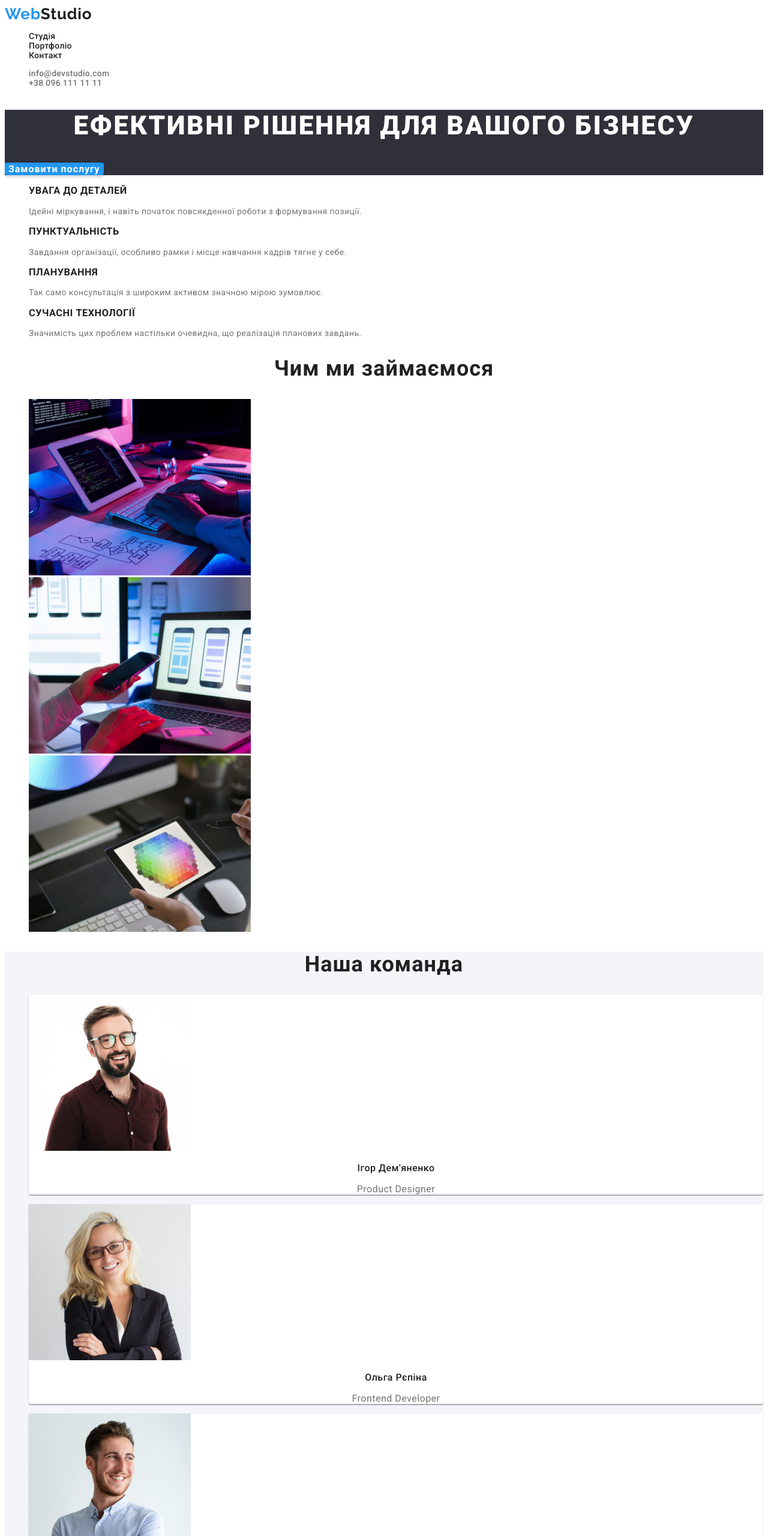
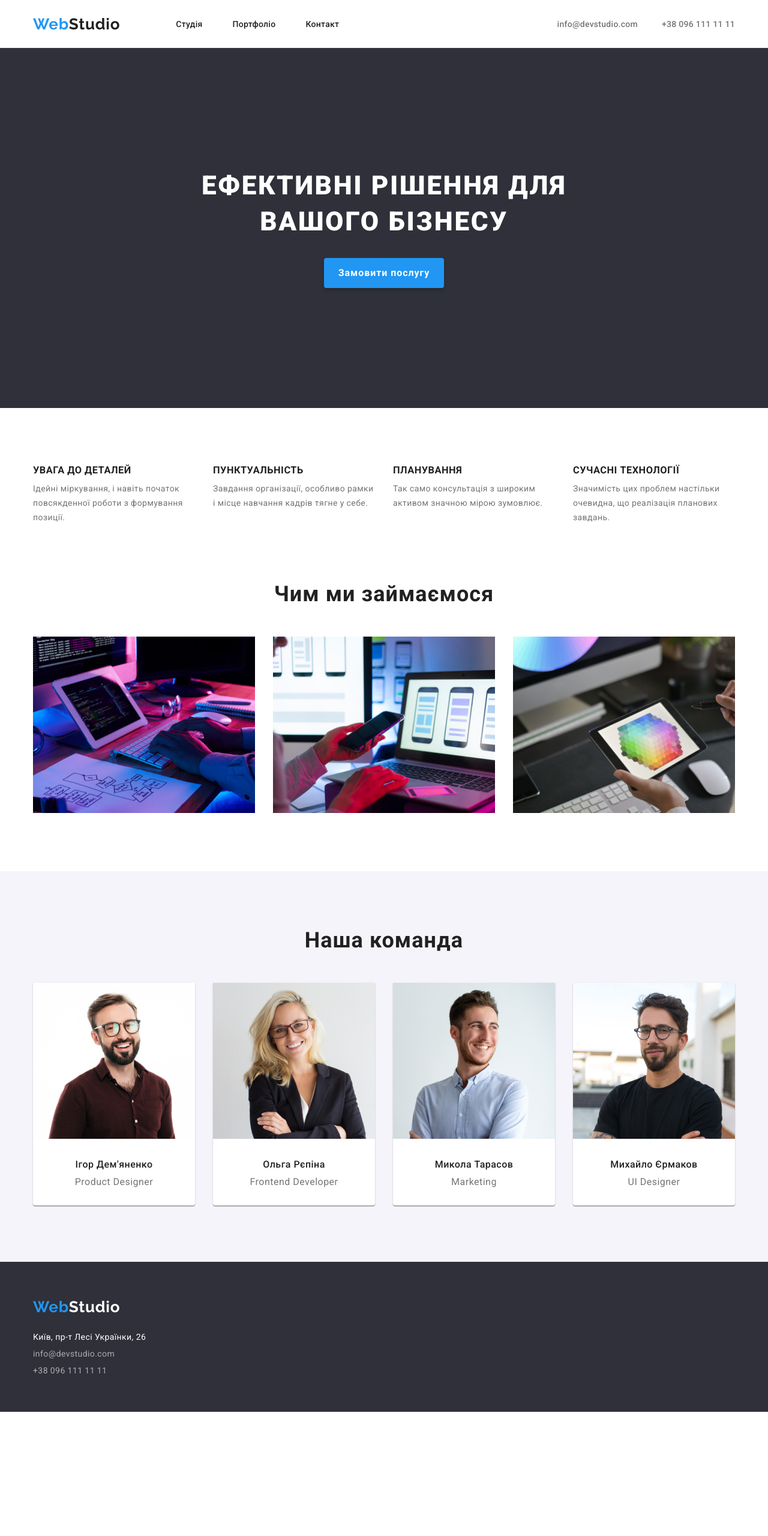
Before and after one commit to maksimilianimys/Savluk-Maks-33, a plain HTML site: page index.html in a window 1280 px wide. Shown: the top 2560 px of the page at 60% size. After the commit the page ends 2353 px from the top, so only its background shows below. Drawn offline with Linux system fonts and the light colour scheme.

Commit message:
fix lab2 && create lab 3

```diff
--- /dev/null
+++ b/css/modern-normalize.css
@@ -0,0 +1,274 @@
+/*! modern-normalize v2.0.0 | MIT License | https://github.com/sindresorhus/modern-normalize */
+
+/*
+Document
+========
+*/
+
+/**
+Use a better box model (opinionated).
+*/
+
+*,
+::before,
+::after {
+	box-sizing: border-box;
+}
+
+html {
+	/* Improve consistency of default fonts in all browsers. (https://github.com/sindresorhus/modern-normalize/issues/3) */
+	font-family:
+		system-ui,
+		'Segoe UI',
+		Roboto,
+		Helvetica,
+		Arial,
+		sans-serif,
+		'Apple Color Emoji',
+		'Segoe UI Emoji';
+	line-height: 1.15; /* 1. Correct the line height in all browsers. */
+	-webkit-text-size-adjust: 100%; /* 2. Prevent adjustments of font size after orientation changes in iOS. */
+	-moz-tab-size: 4; /* 3. Use a more readable tab size (opinionated). */
+	tab-size: 4; /* 3 */
+}
+
+/*
+Sections
+========
+*/
+
+body {
+	margin: 0; /* Remove the margin in all browsers. */
+}
+
+/*
+Grouping content
+================
+*/
+
+/**
+1. Add the correct height in Firefox.
+2. Correct the inheritance of border color in Firefox. (https://bugzilla.mozilla.org/show_bug.cgi?id=190655)
+*/
+
+hr {
+	height: 0; /* 1 */
+	color: inherit; /* 2 */
+}
+
+/*
+Text-level semantics
+====================
+*/
+
+/**
+Add the correct text decoration in Chrome, Edge, and Safari.
+*/
+
+abbr[title] {
+	text-decoration: underline dotted;
+}
+
+/**
+Add the correct font weight in Edge and Safari.
+*/
+
+b,
+strong {
+	font-weight: bolder;
+}
+
+/**
+1. Improve consistency of default fonts in all browsers. (https://github.com/sindresorhus/modern-normalize/issues/3)
+2. Correct the odd 'em' font sizing in all browsers.
+*/
+
+code,
+kbd,
+samp,
+pre {
+	font-family:
+		ui-monospace,
+		SFMono-Regular,
+		Consolas,
+		'Liberation Mono',
+		Menlo,
+		monospace; /* 1 */
+	font-size: 1em; /* 2 */
+}
+
+/**
+Add the correct font size in all browsers.
+*/
+
+small {
+	font-size: 80%;
+}
+
+/**
+Prevent 'sub' and 'sup' elements from affecting the line height in all browsers.
+*/
+
+sub,
+sup {
+	font-size: 75%;
+	line-height: 0;
+	position: relative;
+	vertical-align: baseline;
+}
+
+sub {
+	bottom: -0.25em;
+}
+
+sup {
+	top: -0.5em;
+}
+
+/*
+Tabular data
+============
+*/
+
+/**
+1. Remove text indentation from table contents in Chrome and Safari. (https://bugs.chromium.org/p/chromium/issues/detail?id=999088, https://bugs.webkit.org/show_bug.cgi?id=201297)
+2. Correct table border color inheritance in Chrome and Safari. (https://bugs.chromium.org/p/chromium/issues/detail?id=935729, https://bugs.webkit.org/show_bug.cgi?id=195016)
+*/
+
+table {
+	text-indent: 0; /* 1 */
+	border-color: inherit; /* 2 */
+}
+
+/*
+Forms
+=====
+*/
+
+/**
+1. Change the font styles in all browsers.
+2. Remove the margin in Firefox and Safari.
+*/
+
+button,
+input,
+optgroup,
+select,
+textarea {
+	font-family: inherit; /* 1 */
+	font-size: 100%; /* 1 */
+	line-height: 1.15; /* 1 */
+	margin: 0; /* 2 */
+}
+
+/**
+Remove the inheritance of text transform in Edge and Firefox.
+*/
+
+button,
+select {
+	text-transform: none;
+}
+
+/**
+Correct the inability to style clickable types in iOS and Safari.
+*/
+
+button,
+[type='button'],
+[type='reset'],
+[type='submit'] {
+	-webkit-appearance: button;
+}
+
+/**
+Remove the inner border and padding in Firefox.
+*/
+
+::-moz-focus-inner {
+	border-style: none;
+	padding: 0;
+}
+
+/**
+Restore the focus styles unset by the previous rule.
+*/
+
+:-moz-focusring {
+	outline: 1px dotted ButtonText;
+}
+
+/**
+Remove the additional ':invalid' styles in Firefox.
+See: https://github.com/mozilla/gecko-dev/blob/2f9eacd9d3d995c937b4251a5557d95d494c9be1/layout/style/res/forms.css#L728-L737
+*/
+
+:-moz-ui-invalid {
+	box-shadow: none;
+}
+
+/**
+Remove the padding so developers are not caught out when they zero out 'fieldset' elements in all browsers.
+*/
+
+legend {
+	padding: 0;
+}
+
+/**
+Add the correct vertical alignment in Chrome and Firefox.
+*/
+
+progress {
+	vertical-align: baseline;
+}
+
+/**
+Correct the cursor style of increment and decrement buttons in Safari.
+*/
+
+::-webkit-inner-spin-button,
+::-webkit-outer-spin-button {
+	height: auto;
+}
+
+/**
+1. Correct the odd appearance in Chrome and Safari.
+2. Correct the outline style in Safari.
+*/
+
+[type='search'] {
+	-webkit-appearance: textfield; /* 1 */
+	outline-offset: -2px; /* 2 */
+}
+
+/**
+Remove the inner padding in Chrome and Safari on macOS.
+*/
+
+::-webkit-search-decoration {
+	-webkit-appearance: none;
+}
+
+/**
+1. Correct the inability to style clickable types in iOS and Safari.
+2. Change font properties to 'inherit' in Safari.
+*/
+
+::-webkit-file-upload-button {
+	-webkit-appearance: button; /* 1 */
+	font: inherit; /* 2 */
+}
+
+/*
+Interactive
+===========
+*/
+
+/*
+Add the correct display in Chrome and Safari.
+*/
+
+summary {
+	display: list-item;
+}
--- a/css/styles.css
+++ b/css/styles.css
@@ -3,6 +3,7 @@
     --white: #ffffff;
     --primary_color: #2f303a;
     --blue: #2196f3;
+    --light_blue: #188ce8;
     --grey: #757575;
     --white_button: #f5f4fa;
     --dominant_font: "Roboto", sans-serif;
@@ -31,23 +32,62 @@
     font-style: normal;
 }
 
+ul, ol {
+    margin: 0;
+    padding: 0;
+}
+
+h1, h2, h3, h4, p {
+    margin: 0;
+}
+
 li {
     list-style-type: none;
 }
 
+.container {
+    width: 1200px;
+    padding-left: 15px;
+    padding-right: 15px;
+    margin-left: auto;
+    margin-right: auto;
+}
+
 .header {
+
+    height: 80px;
+    display: flex;
+    align-items: center;
+    border-bottom: 1px solid #ececec;
+
+    .container {
+        display: flex;
+        align-items: center;
+    }
+
+    nav {
+        margin-left: 93px;
+    }
+
     .logo-header {
         color: var(--blue);
+
         > span {
             color: var(--black)
         }
+
         font-family: Raleway, sans-serif;
         font-size: 26px;
         font-weight: 700;
         letter-spacing: 0.03em;
+
     }
 
     .header-link-list {
+
+        display: flex;
+        gap: 50px;
+
         .header-link-element {
             font-weight: 500;
             letter-spacing: 0.02em;
@@ -63,6 +103,11 @@
     }
 
     .header-contact-list {
+
+        display: flex;
+        margin-left: auto;
+        gap: 40px;
+
         .contact-header {
             color: var(--grey);
             font-weight: 500;
@@ -85,19 +130,28 @@
         font-size: 36px;
         font-weight: 700;
         letter-spacing: 0.03em;
+        margin-bottom: 50px;
     }
 
     .hero {
         background: var(--primary_color);
+
+        height: 600px;
+        display: flex;
+        align-items: center;
+        text-align: center;
 
         .business-hero {
             color: var(--white);
             text-align: center;
             font-size: 44px;
             font-weight: 900;
-            /*line-height: 1.36;*/
+            line-height: 1.36;
             letter-spacing: 0.06em;
             text-transform: uppercase;
+
+            margin: auto;
+            max-width: 696px;
         }
 
         .button-hero {
@@ -105,26 +159,47 @@
             border: none;
             font-size: 16px;
             font-weight: 700;
-            /*line-height: 1.875;*/
+            line-height: 1.875;
             letter-spacing: 0.06em;
             border-radius: 4px;
             background: var(--blue);
             box-shadow: 0px 4px 4px 0px rgba(0, 0, 0, 0.15);
+
+            padding: 10px 24px;
+            transition: color 0.5s;
+            margin-top: 30px;
         }
     }
 
+    .button-hero:hover, .button-hero:focus {
+        background-color: var(--light_blue);
+    }
+
     .advantages {
+
+        padding-top: 94px;
+        padding-bottom: 94px;
+
         .advantages-list {
+
+            gap: 30px;
+            display: flex;
+
             .advantages-item {
+
+                max-width: 270px;
+
                 .advantages-title {
                     font-weight: 700;
                     letter-spacing: 0.03em;
                     text-transform: uppercase;
+
+                    margin-bottom: 10px;
                 }
 
                 .advantages-text {
                     color: var(--grey);
-                    /*line-height: 1.71;*/
+                    line-height: 1.71;
                     letter-spacing: 0.03em;
                 }
             }
@@ -132,7 +207,16 @@
     }
 
     .work {
+
+        text-align: center;
+        padding-bottom: 94px;
+
         .work-list {
+
+            display: flex;
+            gap: 30px;
+            justify-content: center;
+
             .work-image {
 
             }
@@ -142,21 +226,38 @@
     .team {
         background: var(--white_button);
 
+        margin: 0;
+        padding-bottom: 94px;
+        padding-top: 94px;
+
         .team-list {
+
+            display: flex;
+            justify-content: center;
+            gap: 30px;
+
             .team-member {
                 border-radius: 0px 0px 4px 4px;
                 background: var(--white);
                 box-shadow: 0px 1px 3px 0px rgba(0, 0, 0, 0.12), 0px 1px 1px 0px rgba(0, 0, 0, 0.14), 0px 2px 1px 0px rgba(0, 0, 0, 0.20);
 
+
                 .portfolio {
+                    margin-bottom: 30px;
+                }
 
-                }
+                .member-info {
+
+                    padding-bottom: 30px;
 
                     .member {
                         text-align: center;;
                         font-size: 16px;
                         font-weight: 500;
                         letter-spacing: 0.03em;
+
+                        word-wrap: break-word;
+                        margin-bottom: 10px;
                     }
 
                     .stack {
@@ -169,15 +270,26 @@
             }
         }
     }
+}
 
 .footer {
+
     background: var(--primary_color);
 
+    padding-top: 60px;
+    padding-bottom: 60px;
+
     .logo-footer {
+
+        display: inline-block;
+        margin-bottom: 28px;
+
         color: var(--blue);
+
         > span {
             color: var(--white)
         }
+
         font-family: Raleway, sans-serif;
         font-size: 26px;
         font-weight: 700;
@@ -187,16 +299,26 @@
     .footer-contact-list {
 
         .contact-footer {
-            /*line-height: 1.14;*/
+
+            &:not(:last-child) {
+                margin-bottom: 12px;
+            }
+
+
+            line-height: 1.14;
             letter-spacing: 0.03em;
             font-style: normal;
+
             .city {
                 color: var(--white);
             }
-            color: var(--grey);
+
+            color: rgba(255, 255, 255, 0.6);;
+
             a {
                 transition: color 300ms ease-in-out;
             }
+
             a:hover, a:focus {
                 color: var(--blue);
             }
@@ -204,13 +326,19 @@
     }
 }
 
+
 .main-portfolio {
+
+    padding-bottom: 94px;
+    padding-top: 94px;
+
     .portfolio {
         .list-button-portfolio {
             display: flex;
             justify-content: center;
             align-items: center;
             gap: 8px;
+            margin-bottom: 50px;
 
             .button-element {
                 color: var(--black);
@@ -219,10 +347,11 @@
                 button {
                     text-align: center;
                     padding: 6px 22px;
+                    border-radius: 4px;
                     font-size: 16px;
                     font-weight: 500;
-                    /*line-height: 1.62;*/
-                    letter-spacing: 0.48px;
+                    line-height: 1.62;
+                    letter-spacing: 0.03em;
                     transition: color 300ms ease-in-out, background-color 300ms ease-in-out;
                     border: none;
                 }
@@ -235,25 +364,42 @@
         }
 
         .list-projects {
+
+            list-style: none;
+            display: flex;
+            flex-wrap: wrap;
+            gap: 30px;
+
             .project-element {
                 border: 1px solid #EEE;
                 background: var(--white);
+                max-width: 370px;
+
+                img {
+                    width: 100%;
+                }
+
+                .project-info {
+
+                    padding: 20px 23px;
 
                     .project-title {
                         color: var(--black);
                         font-size: 18px;
                         font-weight: 700;
-                    /*line-height: 2;*/
+                        line-height: 2;
                         letter-spacing: 0.06em;
+                        margin-bottom: 4px;
                     }
 
                     .project-text {
                         color: var(--grey);
                         font-size: 16px;
-                    /*line-height: 1.875;*/
+                        line-height: 1.875;
                         letter-spacing: 0.03em;
                     }
                 }
             }
         }
     }
+}
--- a/index.html
+++ b/index.html
@@ -3,6 +3,7 @@
 <head>
     <meta charset="UTF-8">
     <title>WebStudio</title>
+    <link rel="stylesheet" href="css/modern-normalize.css">
     <link rel="stylesheet" href="css/styles.css">
     <link rel="preconnect" href="https://fonts.googleapis.com">
     <link rel="preconnect" href="https://fonts.gstatic.com" crossorigin>
@@ -12,6 +13,7 @@
 <body>
 
 <header class="header">
+    <div class="container">
         <a href="index.html" class="logo-header">Web<span>Studio</span></a>
 
         <nav>
@@ -26,15 +28,19 @@
             <li class="contact-header"><a href="mailto:info@devstudio.com">info@devstudio.com</a></li>
             <li class="contact-header"><a href="tel:+380961111111">+38 096 111 11 11</a></li>
         </ul>
+    </div>
 </header>
 
 <main class="main-business">
     <section class="hero">
+        <div class="container">
             <h1 class="business-hero">Ефективні рішення для вашого бізнесу</h1>
             <button type="button" class="button-hero">Замовити послугу</button>
+        </div>
     </section>
 
     <section class="advantages">
+        <div class="container">
             <ul class="advantages-list">
                 <li class="advantages-item">
                     <h3 class="advantages-title">Увага до деталей</h3>
@@ -56,57 +62,73 @@
                         завдань.</p>
                 </li>
             </ul>
+        </div>
     </section>
 
     <section class="work">
+        <div class="container">
             <h2 class="title">Чим ми займаємося</h2>
             <ul class="work-list">
                 <li class="work-image"><img src="images/type.jpg" width="370" height="294" alt="Тайп"></li>
                 <li class="work-image"><img src="images/phone.jpg" width="370" height="294" alt="Смартфон"></li>
                 <li class="work-image"><img src="images/tablet.jpg" width="370" height="294" alt="Планшет"></li>
             </ul>
+        </div>
     </section>
 
     <section class="team">
+        <div class="container">
             <h2 class="title">Наша команда</h2>
             <ul class="team-list">
                 <li class="team-member">
-                <a href="#" class="portfolio"><img src="images/igor.jpg" width="270" height="260" alt="Ігор"></a>
+                    <img class="portfolio" src="images/igor.jpg" width="270" height="260" alt="Ігор"></a>
+                    <div class="member-info">
                         <h3 class="member">Ігор Дем'яненко</h3>
                         <p class="stack">Product Designer</p>
+                    </div>
                 </li>
                 <li class="team-member">
-                <a href="#" class="portfolio"><img src="images/olga.jpg" width="270" height="260" alt="Ольга"></a>
+                    <img class="portfolio" src="images/olga.jpg" width="270" height="260" alt="Ольга"></a>
+                    <div class="member-info">
                         <h3 class="member">Ольга Рєпіна</h3>
                         <p class="stack">Frontend Developer</p>
+                    </div>
                 </li>
                 <li class="team-member">
-                <a href="#" class="portfolio"><img src="images/mikola.jpg" width="270" height="260" alt="Микола"></a>
+                    <img class="portfolio" src="images/mikola.jpg" width="270" height="260" alt="Микола"></a>
+                    <div class="member-info">
                         <h3 class="member">Микола Тарасов</h3>
                         <p class="stack">Marketing</p>
+                    </div>
                 </li>
                 <li class="team-member">
-                <a href="#" class="portfolio"><img src="images/miha.jpg" width="270" height="260" alt="Міша"></a>
+                    <img class="portfolio" src="images/miha.jpg" width="270" height="260" alt="Міша"></a>
+                    <div class="member-info">
                         <h3 class="member">Михайло Єрмаков</h3>
                         <p class="stack">UI Designer</p>
+                    </div>
                 </li>
             </ul>
+        </div>
     </section>
 </main>
 
 <footer class="footer">
+    <div class="container">
         <a href="index.html" class="logo-footer">Web<span>Studio</span></a>
 
         <address>
             <ul class="footer-contact-list">
                 <li class="contact-footer"><a class="city"
                                               href="https://www.google.com/maps/place/%D0%B1%D1%83%D0%BB%D1%8C%D0%B2%D0%B0%D1%80+%D0%9B%D0%B5%D1%81%D1%96+%D0%A3%D0%BA%D1%80%D0%B0%D1%97%D0%BD%D0%BA%D0%B8,+26,+%D0%9A%D0%B8%D1%97%D0%B2,+02000/@50.4265807,30.5383858,17z/data=!3m1!4b1!4m6!3m5!1s0x40d4cf0e033ecbe9:0x57a4dffefec77da0!8m2!3d50.4265807!4d30.5383858!16s%2Fg%2F1tctq5jv?entry=ttu"
-                                          target="_blank" rel="noreferrer noopener"> Київ, пр-т Лесі Українки, 26</a>
+                                              target="_blank" rel="noreferrer noopener"> Київ, пр-т Лесі Українки,
+                    26</a>
                 </li>
                 <li class="contact-footer"><a href="mailto:info@devstudio.com">info@devstudio.com</a></li>
                 <li class="contact-footer"><a href="tel:+380961111111">+38 096 111 11 11</a></li>
             </ul>
         </address>
+    </div>
 </footer>
 
 </body>
```
Also changed, not shown: portfolio.html (+28 -2 lines), images/Lab.jpg (renamed from images/LAB.jpg). Lines whose indentation alone changed are shown as unchanged.
